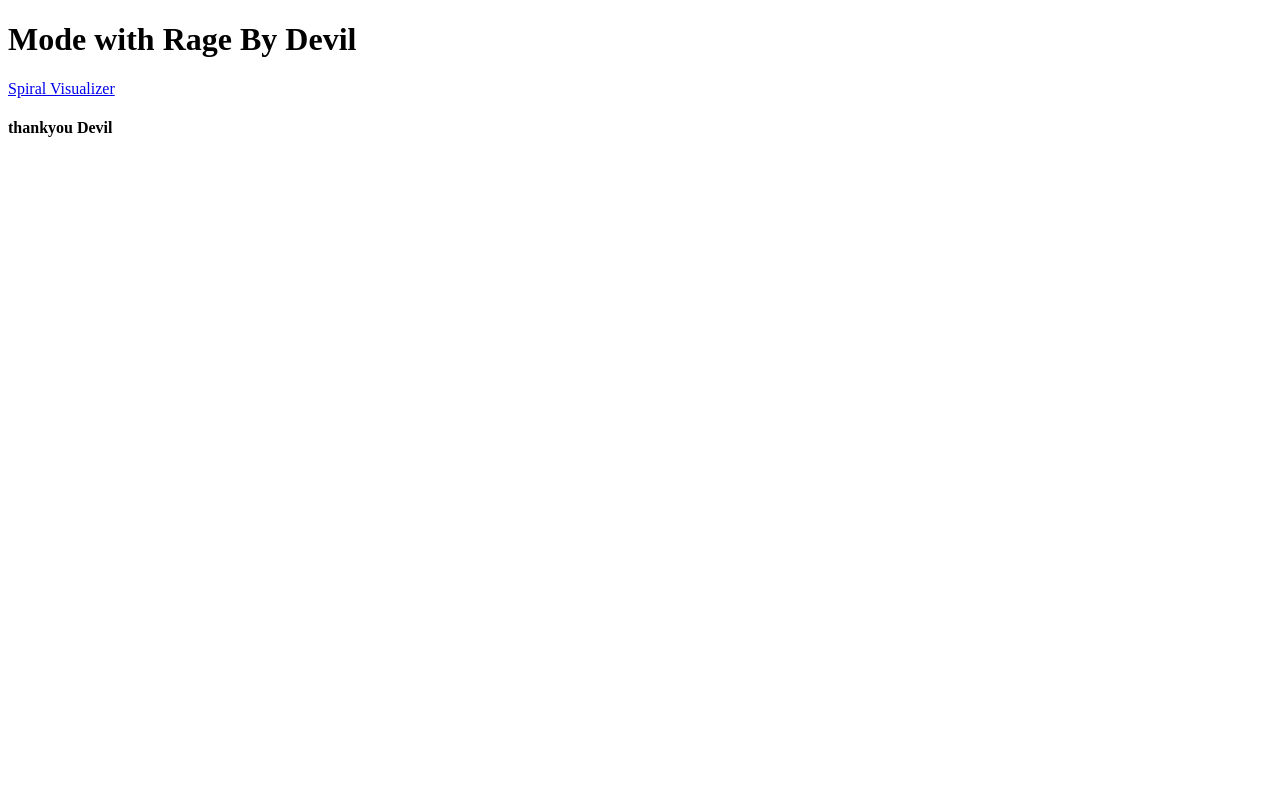
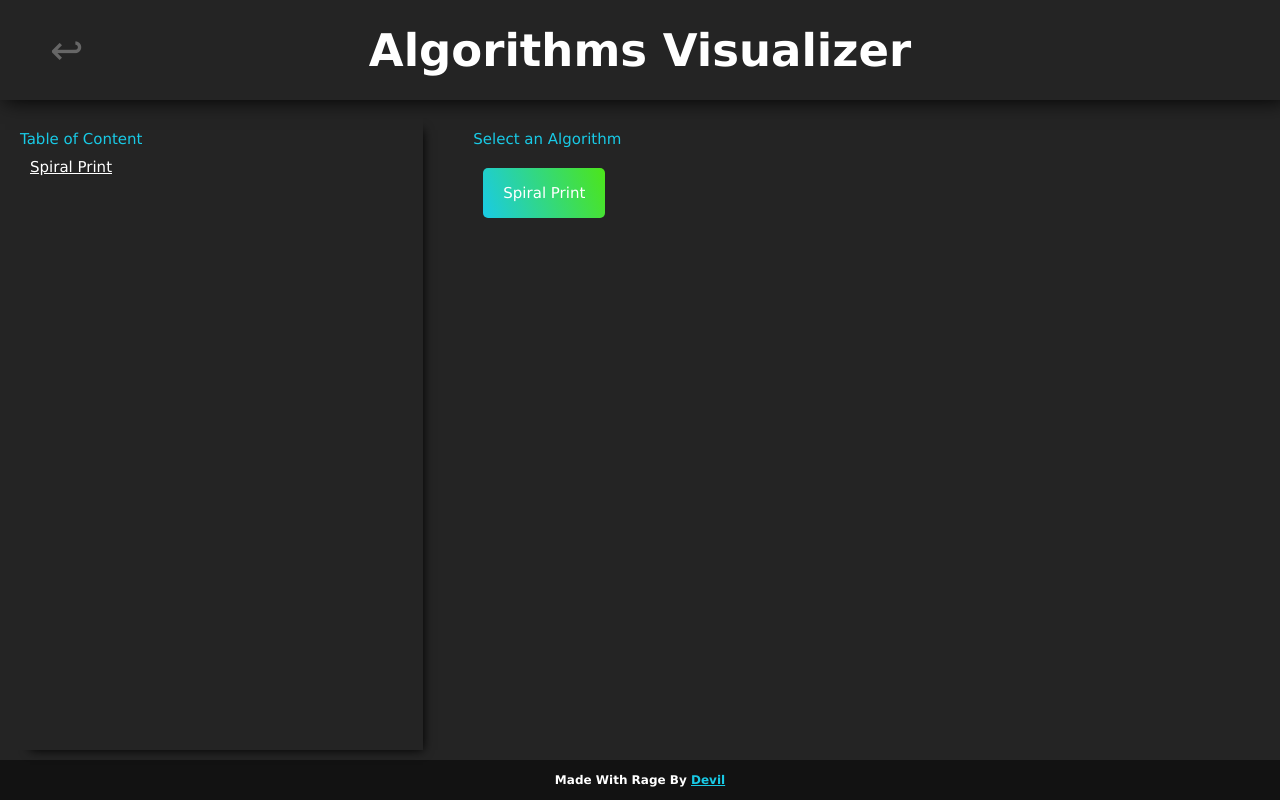
Before and after one commit to Rahulkumar703/Algo-Visualization, a plain HTML site: page index.html in a window 1280 px wide. Drawn offline with Linux system fonts and the light colour scheme.

Commit message:
design homepage

```diff
--- a/SpiralPrint/style.css
+++ b/SpiralPrint/style.css
@@ -20,10 +20,61 @@ body {
     background: var(--bg);
     color: var(--text);
     font-family: 'Lucida Sans', 'Lucida Sans Regular', 'Lucida Grande', 'Lucida Sans Unicode', Geneva, Verdana, sans-serif;
+    display: flex;
+    min-height: 100vh;
+    flex-direction: column;
 }
 
+a {
+    text-decoration: none;
+    color: var(--text);
+}
+
+ul,
+ol {
+    list-style: none;
+}
+
+
+header {
+    position: sticky;
+    top: 0;
+    z-index: 10;
+    background: var(--bg);
+    display: flex;
+    width: 100%;
+    height: 10rem;
+    align-items: center;
+    justify-content: center;
+    padding: 1rem;
+    box-shadow: 5px 0 20px black;
+}
+
+nav {
+    display: flex;
+    align-items: center;
+}
+
+nav .back {
+    position: absolute;
+    left: 5rem;
+    font-size: 4rem;
+    cursor: pointer;
+    user-select: none;
+}
+
+nav .back.faded {
+    opacity: .3;
+    cursor: default;
+}
+
+nav .title {
+    font-size: 3rem;
+}
+
+
 .container {
-    min-height: 100vh;
+    height: calc(100vh - 14rem);
     width: 100%;
     display: flex;
     align-items: center;
@@ -85,8 +136,6 @@ body {
     border-radius: 1rem;
     align-items: center;
     margin-bottom: 1rem;
-    position: sticky;
-    top: 0;
 }
 
 .action-box .title {
@@ -212,3 +261,21 @@ body {
     color: var(--text);
     cursor: pointer;
 }
+
+
+
+
+footer {
+    display: grid;
+    place-items: center;
+    margin-top: auto;
+    background: rgba(0, 0, 0, 0.5);
+    padding: 1rem;
+    font-size: .8rem;
+    height: 4rem;
+}
+
+footer a {
+    text-decoration: underline;
+    color: var(--primary);
+}
--- a/index.html
+++ b/index.html
@@ -5,13 +5,72 @@
     <meta charset="UTF-8">
     <meta http-equiv="X-UA-Compatible" content="IE=edge">
     <meta name="viewport" content="width=device-width, initial-scale=1.0">
-    <title>Document</title>
+    <!-- Favicon -->
+    <link rel="apple-touch-icon" sizes="180x180" href="/favicon/apple-touch-icon.png">
+    <link rel="icon" type="image/png" sizes="32x32" href="/favicon/favicon-32x32.png">
+    <link rel="icon" type="image/png" sizes="16x16" href="/favicon/favicon-16x16.png">
+    <link rel="manifest" href="/site.webmanifest">
+    <!-- Favicon End -->
+    <link rel="stylesheet" href="style.css">
+    <title>Devil's Algo Visualizer</title>
 </head>
 
 <body>
-    <h1>Mode with Rage By Devil</h1>
-    <a href="./SpiralPrint/index.html">Spiral Visualizer</a>
-    <h4>thankyou Devil</h4>
+
+    <!-- Header -->
+    <header>
+        <nav>
+            <div class="back faded" onclick="navigateBack()">&#8617</div>
+            <div class="title">
+                <a href="/index.html">
+                    <h1>Algorithms Visualizer</h1>
+                </a>
+            </div>
+        </nav>
+    </header>
+    <!-- Header End-->
+
+
+    <!-- main Container -->
+    <div class="container">
+
+        <!-- Sidebar -->
+        <aside>
+            <div class="title">Table of Content</div>
+            <ul class="content-lists">
+                <li>
+                    <a href="./SpiralPrint/index.html">Spiral Print</a>
+                </li>
+            </ul>
+        </aside>
+        <!-- Sidebar End -->
+
+        <!-- main body -->
+        <section class="algo-section">
+            <div class="title">
+                Select an Algorithm
+            </div>
+            <div class="algo-container">
+                <div class="algo">
+                    <a href="./SpiralPrint/index.html">Spiral Print</a>
+                </div>
+            </div>
+        </section>
+        <!-- main body End-->
+
+    </div>
+    <!-- main Container End-->
+
+
+    <!-- Footer -->
+    <footer>
+        <h2>Made With Rage By <a target="_blank" href="https://github.com/Rahulkumar703">Devil</a></h2>
+    </footer>
+    <!-- Footer End-->
+
+
+    <script src="./script.js"></script>
+
 </body>
 
 </html>
--- /dev/null
+++ b/script.js
@@ -0,0 +1,14 @@
+const backButton = document.querySelector('.back');
+
+const navigation = window.navigation;
+
+if (navigation.canGoBack) {
+    backButton.classList.remove('faded');
+}
+else {
+    backButton.classList.add('faded');
+}
+
+const navigateBack = () => {
+    navigation.canGoBack && navigation.back();
+}
--- /dev/null
+++ b/style.css
@@ -0,0 +1,157 @@
+* {
+    margin: 0;
+    padding: 0;
+    box-sizing: border-box;
+}
+
+:root {
+    --text: #ffffff;
+    --bg: #242424;
+    --primary: hsl(188, 80%, 50%);
+    --red: hsl(19, 80%, 50%);
+    --green: hsl(105, 80%, 50%);
+}
+
+html {
+    font-size: 62.5%;
+}
+
+body {
+    background: var(--bg);
+    color: var(--text);
+    font-family: 'Lucida Sans', 'Lucida Sans Regular', 'Lucida Grande', 'Lucida Sans Unicode', Geneva, Verdana, sans-serif;
+    display: flex;
+    min-height: 100vh;
+    flex-direction: column;
+}
+
+a {
+    text-decoration: none;
+    color: var(--text);
+}
+
+ul,
+ol {
+    list-style: none;
+}
+
+
+header {
+    position: sticky;
+    top: 0;
+    z-index: 10;
+    background: var(--bg);
+    display: flex;
+    width: 100%;
+    height: 10rem;
+    align-items: center;
+    justify-content: center;
+    padding: 1rem;
+    box-shadow: 5px 0 20px black;
+}
+
+nav {
+    display: flex;
+    align-items: center;
+}
+
+nav .back {
+    position: absolute;
+    left: 5rem;
+    font-size: 4rem;
+    cursor: pointer;
+    user-select: none;
+}
+
+nav .back.faded {
+    opacity: .3;
+    cursor: default;
+}
+
+nav .title {
+    font-size: 3rem;
+}
+
+.container {
+    display: flex;
+    padding: 1rem;
+    height: calc(100vh - 14rem);
+}
+
+.container aside {
+    flex: 4;
+    padding: 1rem;
+    box-shadow: 10px 10px 10px -10px black;
+}
+
+aside .title {
+    color: var(--primary);
+    font-size: 1.5rem;
+    padding: 1rem 0;
+}
+
+aside .content-lists {
+    height: 90%;
+    overflow-Y: auto;
+}
+
+aside .content-lists li a {
+    font-size: 1.5rem;
+    text-decoration: underline;
+    margin: .5rem 1rem;
+}
+
+
+.container .algo-section {
+    flex: 8;
+    padding: 1rem;
+    padding-left: 5rem;
+    height: 100%;
+    display: flex;
+    flex-direction: column;
+}
+
+.algo-section .title {
+    font-size: 1.5rem;
+    color: var(--primary);
+    padding: 1rem 0;
+}
+
+.algo-section .algo-container {
+    display: flex;
+    flex-wrap: wrap;
+    max-height: 90%;
+    overflow-y: auto;
+    gap: 2rem;
+    padding: 1rem;
+}
+
+.algo-section .algo a {
+    display: grid;
+    height: 5rem;
+    place-items: center;
+    background: linear-gradient(70deg, var(--primary), var(--green));
+    border-radius: .5rem;
+    font-size: 1.5rem;
+    padding: 1rem 2rem;
+}
+
+
+
+
+
+
+footer {
+    display: grid;
+    place-items: center;
+    margin-top: auto;
+    background: rgba(0, 0, 0, 0.5);
+    padding: 1rem;
+    font-size: .8rem;
+    height: 4rem;
+}
+
+footer a {
+    text-decoration: underline;
+    color: var(--primary);
+}
```
Also changed, not shown: SpiralPrint/index.html (+25 -0 lines), SpiralPrint/script.js (+32 -0 lines), favicon/android-chrome-192x192.png (added), favicon/android-chrome-512x512.png (added), favicon/apple-touch-icon.png (added), favicon/favicon-16x16.png (added), favicon/favicon-32x32.png (added), favicon/favicon.ico (added), site.webmanifest (added).
